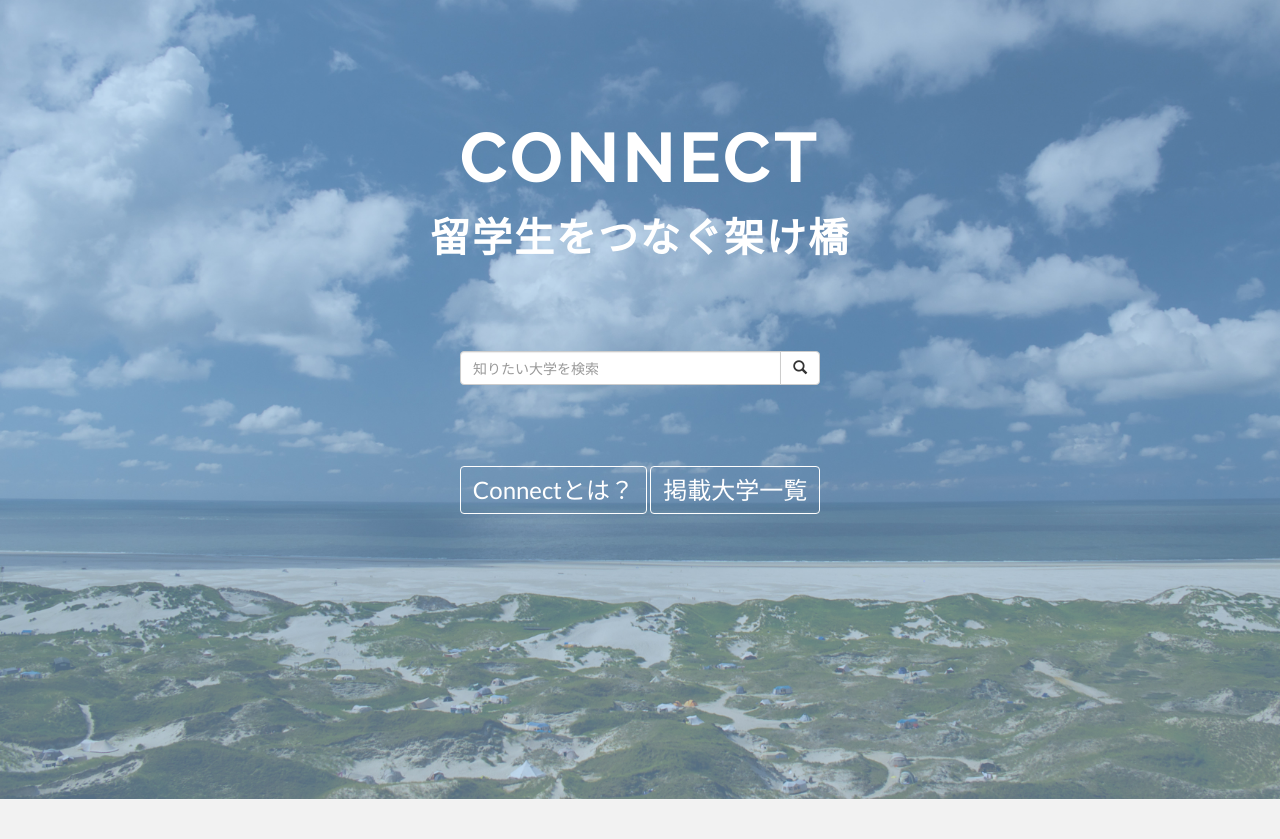
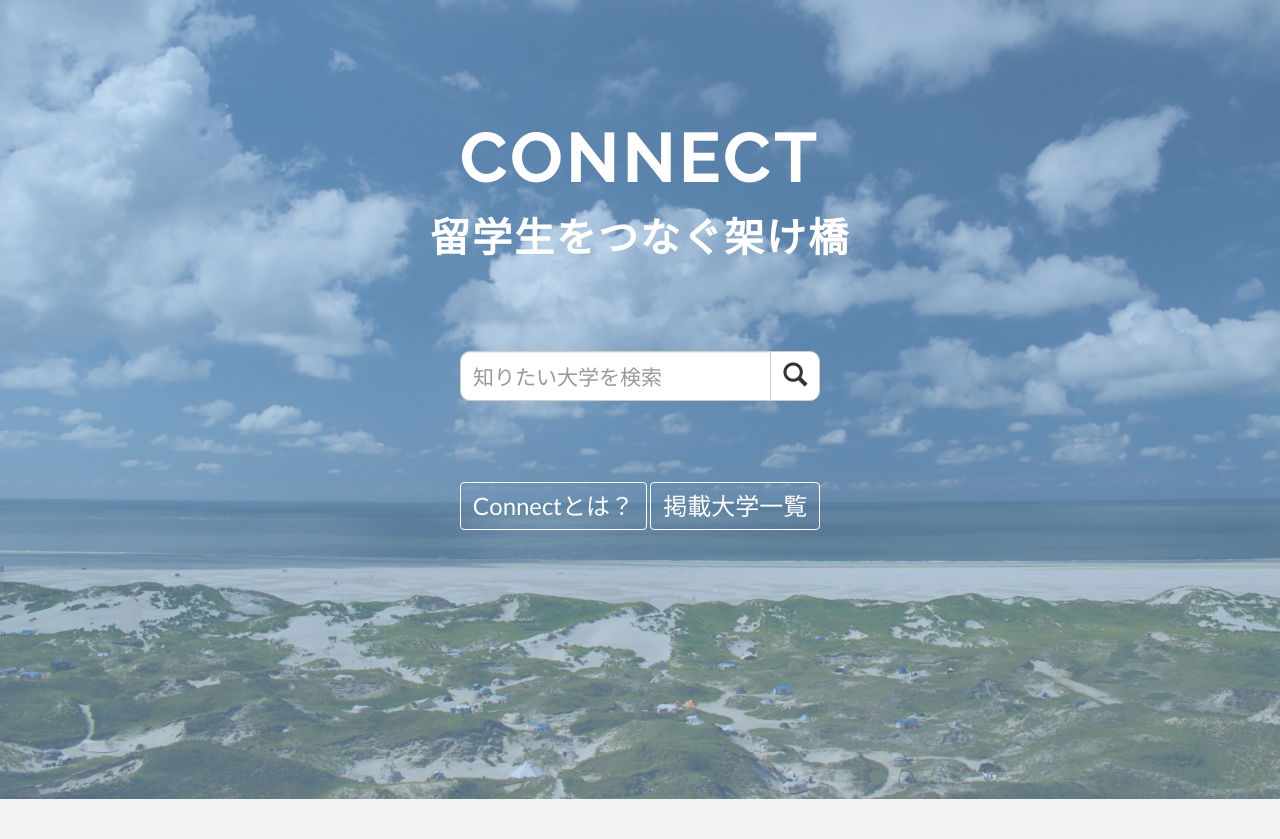
Before and after one commit to Daichi0119110/connect2016, a PHP site: page /oneuri/Design/index.html in a window 1280 px wide. Shown: the part 51-890 px from the top of the page. Run offline with PHP 8.4, Linux system fonts and the light colour scheme; some libraries are stand-ins or nearby versions.

Commit message:
検索ボックスのデザイン変更

```diff
--- a/Design/assets/css/main.css
+++ b/Design/assets/css/main.css
@@ -474,3 +474,17 @@ a:after {
 .pricing-option .pricing-signup:hover {
     background: #ff7878;
 }
+
+
+.search-m{
+    border-radius: 10px 0 0 10px !important;
+    font-size: 21px!important;
+    height:50px!important;
+}
+
+.search-btn-m{
+    border-radius:0 10px 10px 0!important;
+    font-size: 24px;
+    height:50px;
+    width:50px;
+}
--- a/Design/index.html
+++ b/Design/index.html
@@ -59,9 +59,9 @@
 
         <div class="col-lg-4 col-lg-offset-4">
           <div class="input-group">
-          <input type="text" class="form-control" placeholder="知りたい大学を検索">
+          <input type="text" class="form-control search-m" placeholder="知りたい大学を検索">
           <span class="input-group-btn">
-          <button class="btn btn-default" type="button">
+          <button class="btn btn-default search-btn-m" type="button">
             <span class="glyphicon glyphicon-search" aria-hidden="true"></span>
           </button>
           </span>
@@ -139,9 +139,9 @@
     <div class="row centered">
       <div class="col-lg-4 col-lg-offset-4">
           <div class="input-group">
-          <input type="text" class="form-control" placeholder="知りたい大学を検索">
+          <input type="text" class="form-control search-m" placeholder="知りたい大学を検索">
           <span class="input-group-btn">
-          <button class="btn btn-default" type="button">
+          <button class="btn btn-default search-btn-m" type="button">
             <span class="glyphicon glyphicon-search" aria-hidden="true"></span>
           </button>
           </span>
```
